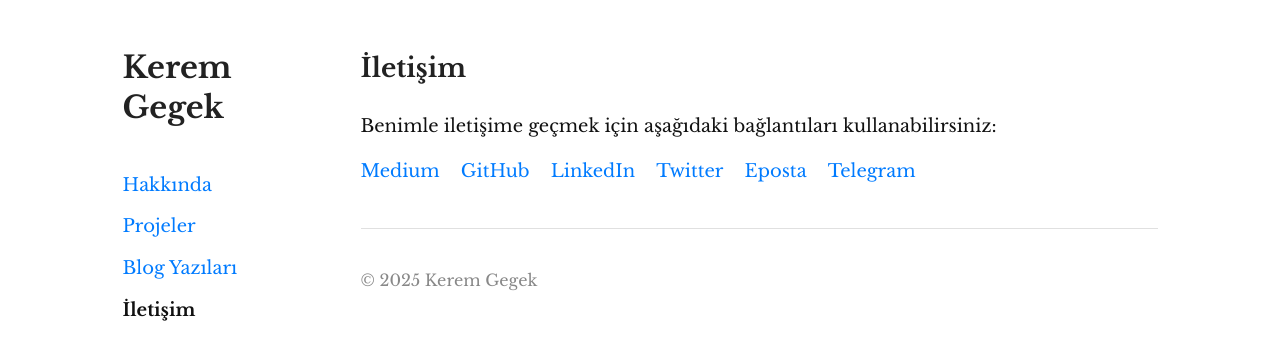
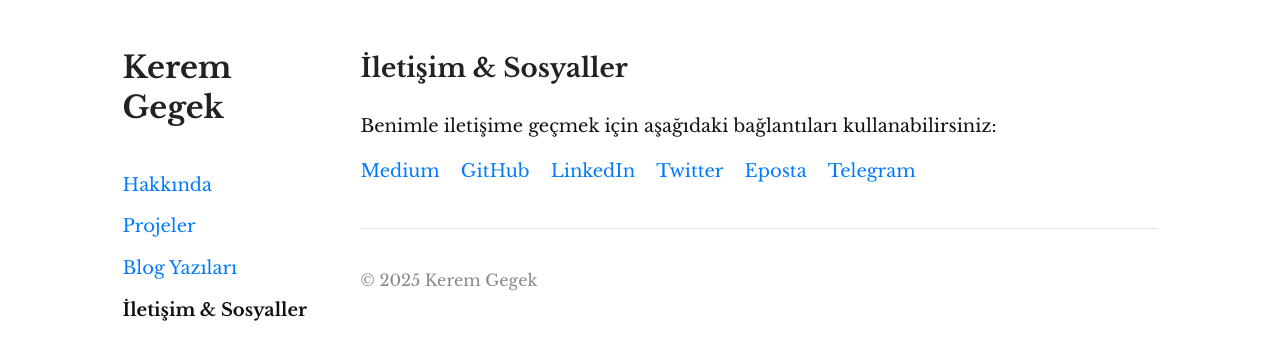
Before and after one commit to kerem6790/personal-website, a plain HTML site: page contact.html in a window 1280 px wide. Drawn offline with nearby package versions, Linux system fonts and the light colour scheme.

Commit message:
Update 'İletişim' to 'İletişim & Sosyaller' across all pages

```diff
--- a/contact.html
+++ b/contact.html
@@ -3,7 +3,7 @@
 <head>
     <meta charset="UTF-8">
     <meta name="viewport" content="width=device-width, initial-scale=1.0">
-    <title>Kerem Gegek - İletişim</title> <!-- Sayfa başlığı -->
+    <title>Kerem Gegek - İletişim & Sosyaller</title> <!-- Sayfa başlığı -->
     <!-- Google Fonts: Libre Baskerville -->
     <link rel="preconnect" href="https://fonts.googleapis.com">
     <link rel="preconnect" href="https://fonts.gstatic.com" crossorigin>
@@ -22,7 +22,7 @@
                     <li><a href="index.html">Hakkında</a></li>
                     <li><a href="projects.html">Projeler</a></li>
                     <li><a href="blog.html">Blog Yazıları</a></li>
-                    <li><a href="contact.html" class="active">İletişim</a></li> <!-- Active class eklendi -->
+                    <li><a href="contact.html" class="active">İletişim & Sosyaller</a></li> <!-- Active class eklendi -->
                 </ul>
             </nav>
         </aside>
@@ -30,7 +30,7 @@
         <div class="main-content">
             <main>
                 <section id="contact">
-                    <h2>İletişim</h2>
+                    <h2>İletişim & Sosyaller</h2>
                     <p>Benimle iletişime geçmek için aşağıdaki bağlantıları kullanabilirsiniz:</p>
                     <!-- Sosyal medya bağlantıları metin olarak güncellendi -->
                     <div class="social-links">
```
Also changed, not shown: blog.html (+2 -2 lines).
